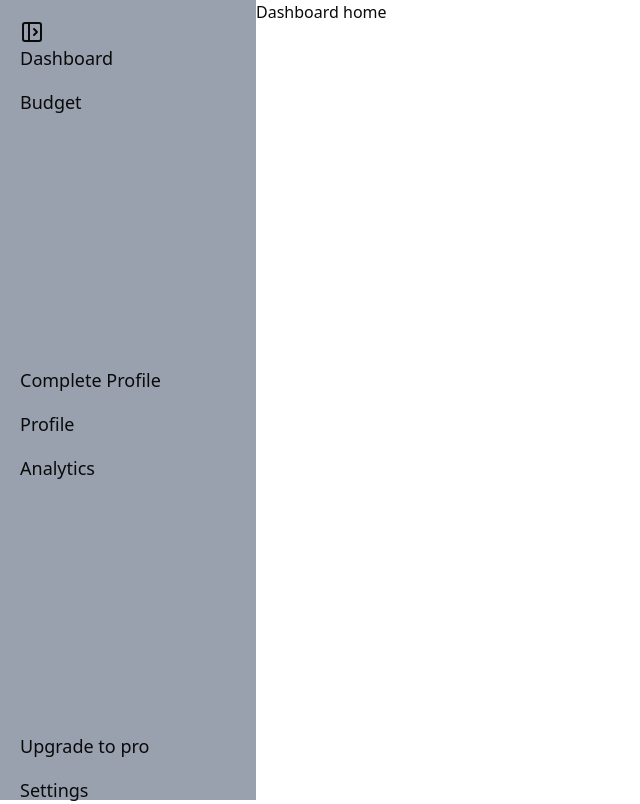
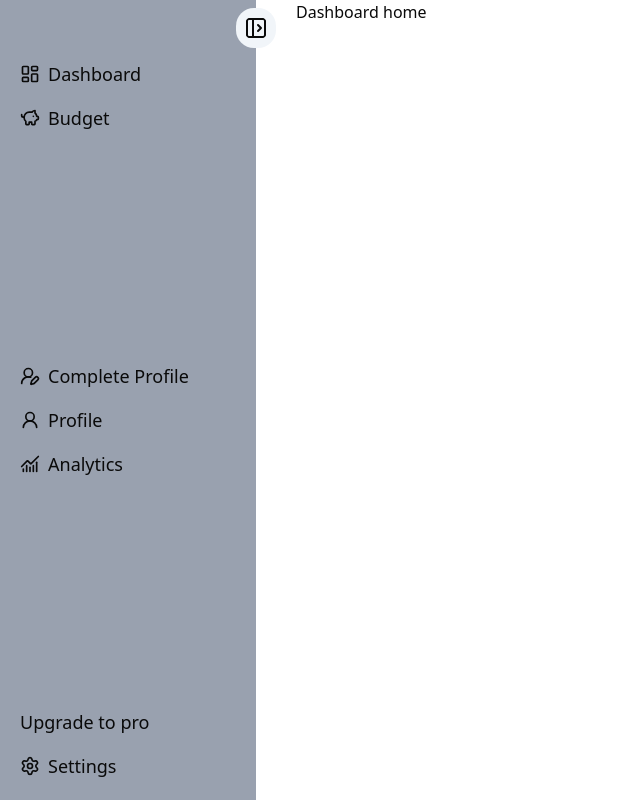
Before and after one commit to Alexandru2401/finans, a React app in the folder frontend/: page /dashboard in a window 1280 px wide. Shown: the whole page, without its empty margins (0-640 px from the left). Built offline with nearby package versions, Linux system fonts and the light colour scheme; the HTML template or start-up script is replaced by a standard one.

Commit message:
refactoring: create a new array of objects to store dashboard routes

```diff
--- /dev/null
+++ b/frontend/src/components/dashboard/data/DashboardNavigation.ts
@@ -0,0 +1,69 @@
+import {
+  LayoutDashboard,
+  PiggyBank,
+  UserRoundPen,
+  UserRound,
+  ChartNoAxesCombined,
+  Settings,
+} from "lucide-react";
+
+import type { LucideIcon } from "lucide-react";
+
+export type DashboardNavItem = {
+  label: string;
+  to: string;
+  icon?: LucideIcon;
+};
+
+export type DashboardNavSection = {
+  items: DashboardNavItem[];
+};
+
+export const dashboardNavigation: DashboardNavSection[] = [
+  {
+    items: [
+      {
+        label: "Dashboard",
+        to: "/dashboard",
+        icon: LayoutDashboard,
+      },
+      {
+        label: "Budget",
+        to: "/dashboard/budget",
+        icon: PiggyBank,
+      },
+    ],
+  },
+  {
+    items: [
+      {
+        label: "Complete Profile",
+        to: "/dashboard/complete-profile",
+        icon: UserRoundPen,
+      },
+      {
+        label: "Profile",
+        to: "/dashboard/profile",
+        icon: UserRound,
+      },
+      {
+        label: "Analytics",
+        to: "/dashboard/analitics",
+        icon: ChartNoAxesCombined,
+      },
+    ],
+  },
+  {
+    items: [
+      {
+        label: "Upgrade to pro",
+        to: "/dashboard/plans",
+      },
+      {
+        label: "Settings",
+        to: "/dashboard/settings",
+        icon: Settings,
+      },
+    ],
+  },
+];
--- a/frontend/src/routes/layout/DashboardRootLayout.tsx
+++ b/frontend/src/routes/layout/DashboardRootLayout.tsx
@@ -5,7 +5,7 @@ export default function DashboardRootLayout() {
   return (
     <div className="flex min-h-screen">
       <DashboardMainNavigation />
-      <main className="flex-1">
+      <main className="flex-1 mx-10">
         <Outlet />
       </main>
     </div>
--- a/frontend/src/routes/navigation/DashboardMainNavigation.tsx
+++ b/frontend/src/routes/navigation/DashboardMainNavigation.tsx
@@ -1,45 +1,33 @@
 import { Link } from "react-router";
 import { PanelLeftOpen } from "lucide-react";
 import { useState } from "react";
+import { dashboardNavigation } from "@/components/dashboard/data/DashboardNavigation";
 
 export default function DashboardMainNavigation() {
   const [open, setOpen] = useState(true);
 
   return (
-    <aside className={`bg-gray-400 p-5 ${open ? "w-64" : "w-16"}`}>
-      <PanelLeftOpen onClick={() => setOpen((prev) => !prev)} />
+    <aside
+      className={`bg-gray-400 p-5 relative ${open ? "w-64" : "w-16"} transition-width duration-300`}
+    >
+      <PanelLeftOpen
+        onClick={() => setOpen((prev) => !prev)}
+        className="cursor-pointer w-10 h-10 mb-4 absolute top-2 right-0 translate-x-5 bg-slate-100 p-2 rounded-2xl"
+      />
 
       <nav className="flex flex-col justify-between h-full text-lg">
-        <ul className="flex gap-4 flex-col">
-          <li>
-            <Link to="/dashboard">Dashboard</Link>
-          </li>
-
-          <li>
-            <Link to="/dashboard/budget">Budget</Link>
-          </li>
-        </ul>
-
-        <ul className="flex gap-4 flex-col">
-          <li>
-            <Link to="/dashboard/complete-profile">Complete Profile</Link>
-          </li>
-          <li>
-            <Link to="/dashboard/profile">Profile</Link>
-          </li>
-          <li>
-            <Link to="/dashboard/analitics">Analytics</Link>
-          </li>
-        </ul>
-
-        <ul className="flex gap-4 flex-col">
-          <li>
-            <Link to="/dashboard/plans">Upgrade to pro</Link>
-          </li>
-          <li>
-            <Link to="/dashboard/settings">Settings</Link>
-          </li>
-        </ul>
+        {dashboardNavigation.map((section, index) => (
+          <ul key={index} className="flex gap-4 flex-col mt-10">
+            {section.items.map(({ label, to, icon: Icon }) => (
+              <li key={to}>
+                <Link to={to} className="flex gap-2 items-center">
+                  {Icon && <Icon className="h-5 w-5 shrink-0" />}
+                  {open && <span>{label}</span>}
+                </Link>
+              </li>
+            ))}
+          </ul>
+        ))}
       </nav>
     </aside>
   );
```
